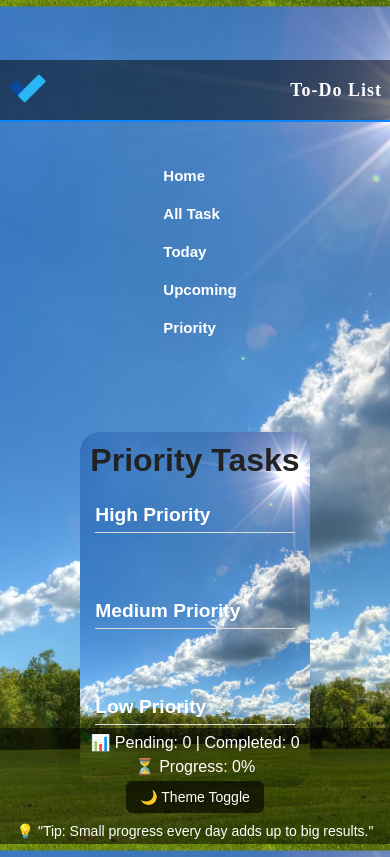
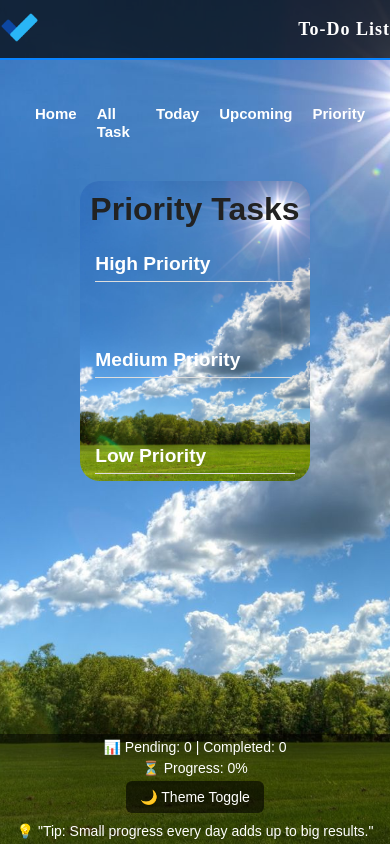
Before and after one commit to Anjalisingh0033/To-Do-List, a plain HTML site: page priority.html in a window 390 px wide. Drawn offline with nearby package versions, Linux system fonts and the light colour scheme.

Commit message:
Add files via upload

```diff
--- a/css/style.css
+++ b/css/style.css
@@ -350,9 +350,34 @@ body.dark-mode main {
   background-size: cover;
   color: #f1f1f1;
 }
+.center main section ul::-webkit-scrollbar {
+    width: 8px;
+    background: transparent;        /* transparent track */
+}
+
+.center main section ul::-webkit-scrollbar-thumb {
+    background-color: rgba(10,132,255,0.6); /* stylish blue thumb */
+    border-radius: 6px;
+    opacity: 0;                     /* hidden initially */
+    transition: opacity 0.3s, background 0.3s;
+}
+
+.center main section ul:hover::-webkit-scrollbar-thumb {
+    opacity: 1;                     /* show on hover */
+    background-color: rgba(10,132,255,0.8); /* slightly brighter on hover */
+}
+
+.center main section ul::-webkit-scrollbar-track {
+    background: transparent;        /* transparent track */
+}
+
 
 /* Tablet/Small Desktop (768px and below) */
 @media (max-width: 768px) {
+  body{
+    margin: 0;
+    padding:0;
+  }
   /* Header: Keep in one row, reduce gaps, add hamburger */
   .header {
     flex-direction: row;
@@ -361,6 +386,9 @@ body.dark-mode main {
     padding: 10px;
     height: auto;
     min-height: 60px;
+    position:sticky;
+    top:0;
+    background: rgba(0,0,0,0.7);
   }
 
   .header-left {
@@ -440,6 +468,7 @@ body.dark-mode main {
   }
 
   aside ul {
+    display: flex;
     padding-left: 10px;
     padding-top: 20px;
   }
@@ -468,6 +497,7 @@ body.dark-mode main {
   /* Footer: Ensure it stays at bottom, adjust padding */
   .footer {
     padding: 10px;
+    background: rgba(0, 0, 0, 0.5);
   }
 
   .footer-container {
@@ -485,15 +515,19 @@ body.dark-mode main {
 
 /* Phone (480px and below) */
 @media (max-width: 480px) {
+  body{
+    margin: 0;
+    padding:0;
+  }
   /* Header: Still one row, but stack if needed, smaller elements */
   .header {
-    padding: 8px;
+    padding: 0px;
     gap: 5px;
   }
 
     .header-left {
     padding-left: 5px;
-    gap: 10px;
+    gap: 70px;
     flex: 1;
     justify-content: flex-start;
   }
@@ -541,7 +575,7 @@ body.dark-mode main {
     flex: 0 0 100%;
     max-width: 100%;
     padding: 10px;
-    padding-top: 60px;
+    padding-top: 10px;
     align-items: center;
   }
 
@@ -564,6 +598,7 @@ body.dark-mode main {
   }
 
   .footer-container {
+    font-size: 14px;
     flex-direction: column;
     align-items: center;
     gap: 5px;
@@ -572,13 +607,14 @@ body.dark-mode main {
   /* Ensure body has padding for fixed footer/header */
   body {
     padding-bottom: 50px;
-    padding-top: 60px;
+    padding-top: 0px;
   }
 }
 .center main {
-  margin-top: 10px;
+  margin-top: 5px;
     width: 100%;
-    max-width: 600px;
+    height:300px;
+    max-width: 400px;
     padding: 10px;
     display: flex;
     flex-direction: column;
```
